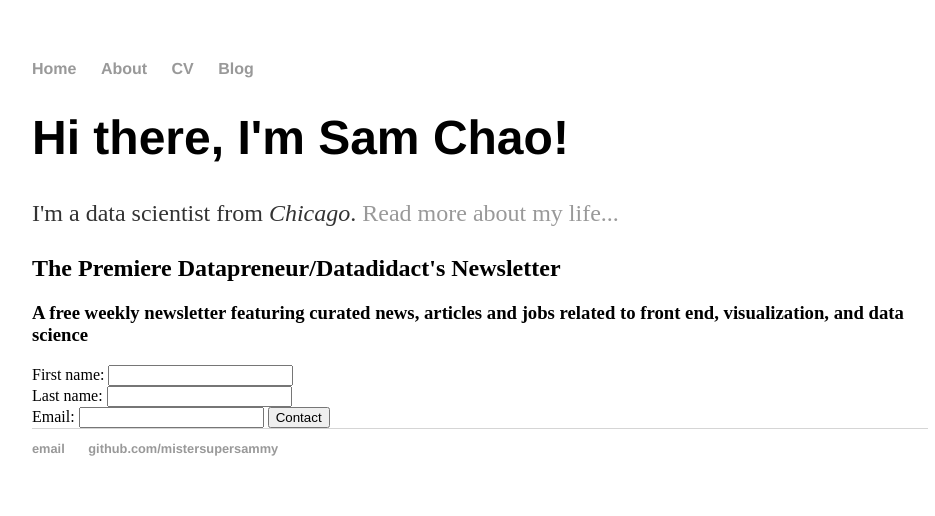
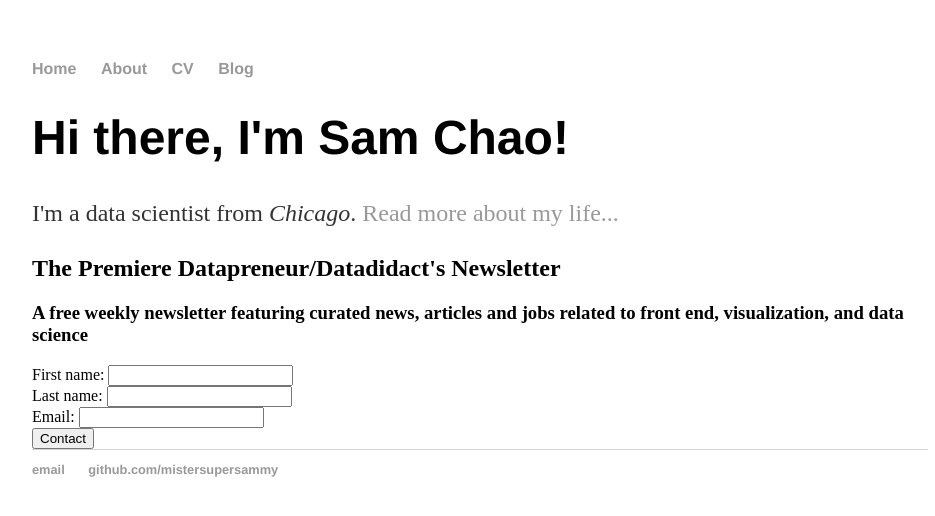
Before and after one commit to mistersupersammy/mistersupersammy.github.io, a Jekyll site: the page built from index.html, in a window 1280 px wide. Shown: the top 516 px of the page, without its empty margins (160-1095 px from the left). Built offline with Jekyll 4.4.1, drawn with Linux system fonts in a browser that asks for light colours.

Commit message:
Update index.html

```diff
--- a/index.html
+++ b/index.html
@@ -6,14 +6,16 @@ title: Sam Chao, Datadidact
 	<h1>Hi there, I'm Sam Chao!</h1>
 	<p>I'm a data scientist from <em>Chicago</em>. <a href="/about">Read more about my life...</a></p>
 
+	<div id="newsletter">
 	<h2>The Premiere Datapreneur/Datadidact's Newsletter</h2>
 	<h3>A free weekly newsletter featuring curated news, articles and jobs related to front end, visualization, and data science</h3>
 	<form method="POST"
       		action="https://www.formingo.co/submit/mistersupersammy@gmail.com">
     		First name: <input type="text" name="first_name"><br>
 		Last name: <input type="text" name="last_name"><br>
-    		Email: <input type="email" name="__replyto">
+    		Email: <input type="email" name="__replyto"><br>
 
-    		<input type="submit" value="Contact">
+    		<input type="submit" value="Contact"><br>
 	</form>
+	</div>
 </div><!-- /.blurb -->
```
